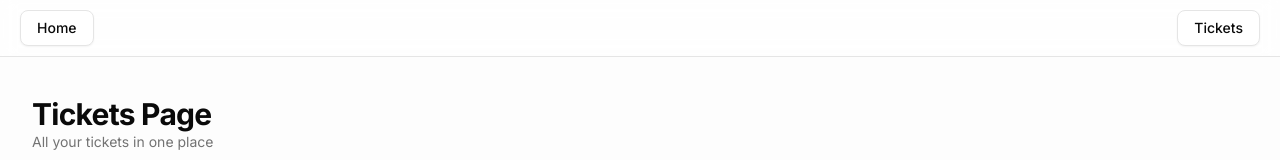
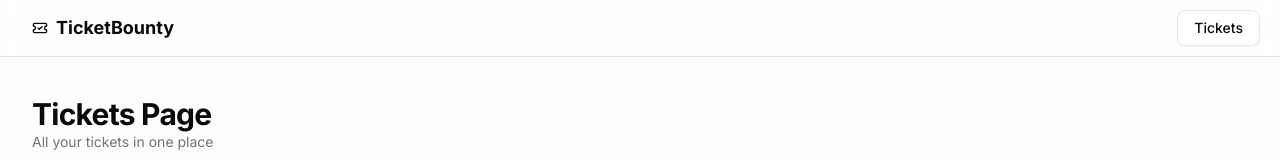
Before and after one commit to karthickeyan-dev/ticket-bounty, a Next.js app: page /tickets in a window 1280 px wide. Shown: the top 160 px of the page. Built offline with nearby package versions, Linux system fonts and the light colour scheme.

Commit message:
feat: update layout to include Lucide icons and enhance navigation with TicketBounty branding

```diff
--- a/src/app/layout.tsx
+++ b/src/app/layout.tsx
@@ -1,6 +1,7 @@
 import "@/app/globals.css";
 import { Button, buttonVariants } from "@/components/ui/button";
 import { homePath, ticketsPath } from "@/paths";
+import { LucideTicketCheck } from "lucide-react";
 import { Metadata } from "next";
 import Link from "next/link";
 
@@ -19,8 +20,11 @@ export default function RootLayout({
       <body className="font-inter">
         <nav className="bg-background/60 fixed top-0 right-0 left-0 z-20 flex w-full justify-between border-b px-5 py-2.5 backdrop-blur">
           <div>
-            <Button asChild variant="outline">
-              <Link href={homePath()}>Home</Link>
+            <Button asChild variant="ghost">
+              <Link href={homePath()}>
+                <LucideTicketCheck />
+                <h1 className="text-lg font-bold">TicketBounty</h1>
+              </Link>
             </Button>
           </div>
           <div>
--- a/src/app/tickets/page.tsx
+++ b/src/app/tickets/page.tsx
@@ -9,13 +9,13 @@ import {
 import { Separator } from "@/components/ui/separator";
 import { initialTickets } from "@/data";
 import { ticketPath } from "@/paths";
-import { Check, File, Pencil } from "lucide-react";
+import { LucideCheck, LucideFile, LucidePencil } from "lucide-react";
 import Link from "next/link";
 
 const TICKET_ICONS = {
-  OPEN: <File />,
-  DONE: <Check />,
-  IN_PROGRESS: <Pencil />,
+  OPEN: <LucideFile />,
+  DONE: <LucideCheck />,
+  IN_PROGRESS: <LucidePencil />,
 };
 
 export default function TicketsPage() {
```
